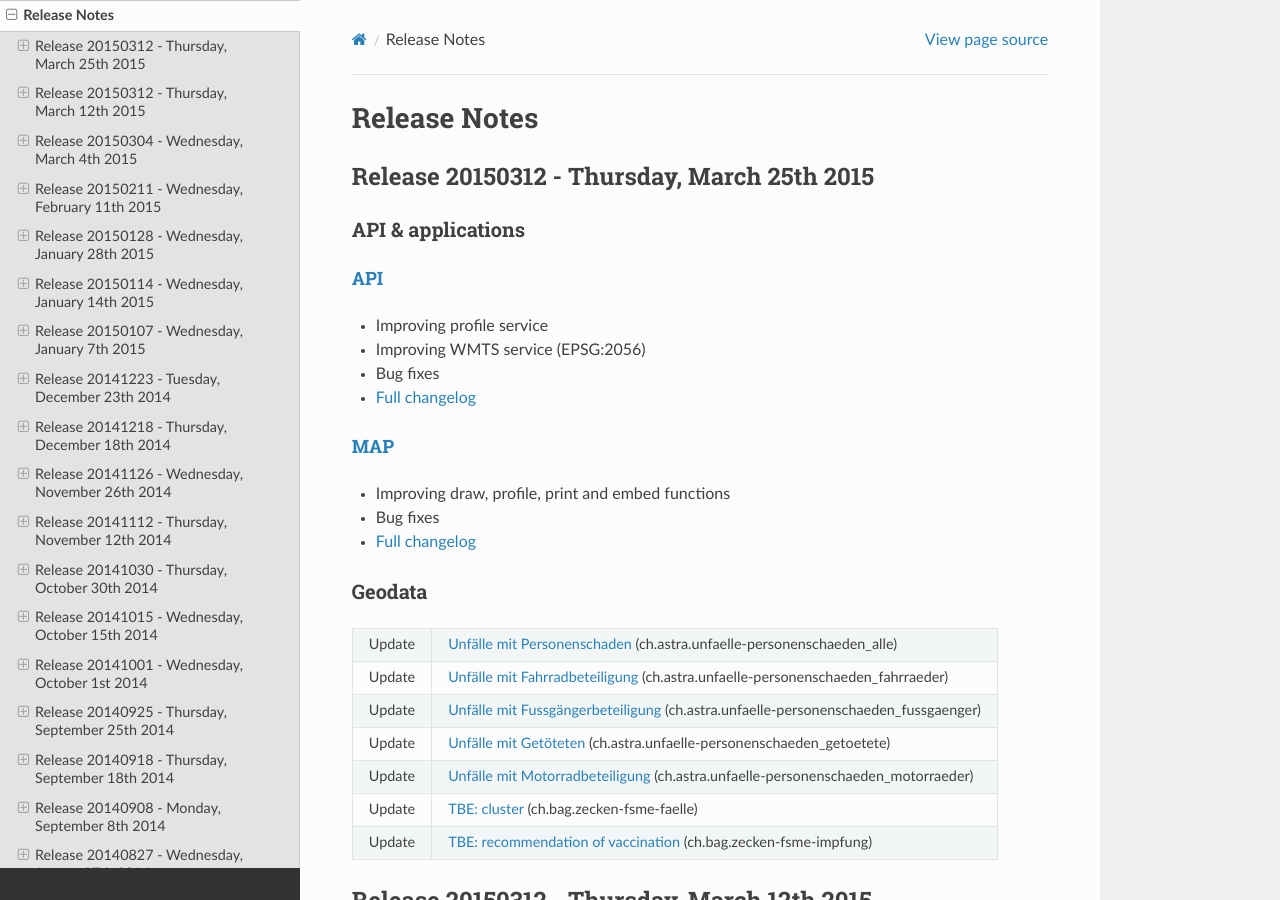
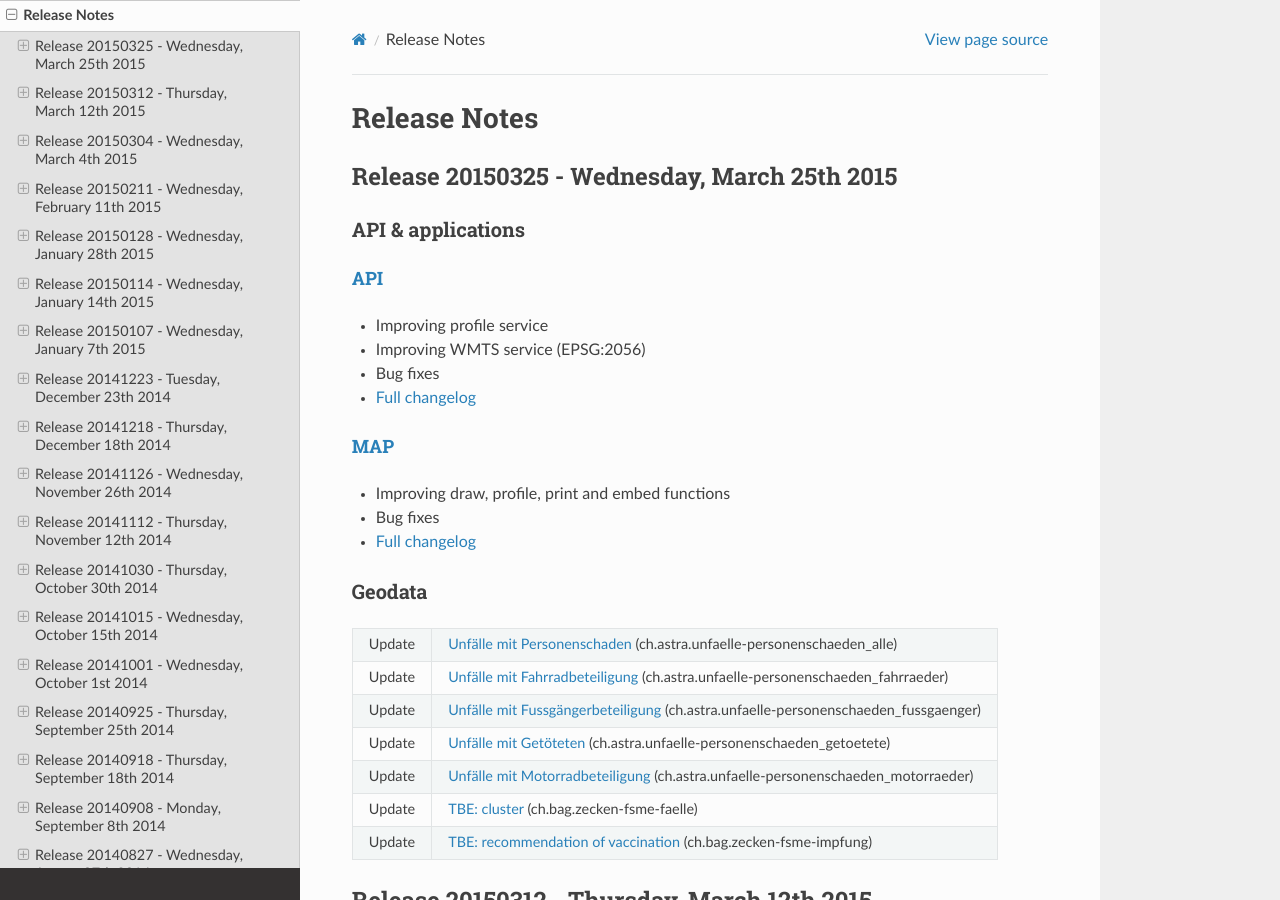
Before and after one commit to swisstopo-test/doc-chsdi3, a Sphinx documentation site: the page built from source/releasenotes/index.rst, in a window 1280 px wide and 900 px high. Built offline with Sphinx 7.4.7 and the Read the Docs theme 2.0.0, drawn with Linux system fonts in a browser that asks for light colours.

Commit message:
release note

```diff
--- a/source/releasenotes/index.rst
+++ b/source/releasenotes/index.rst
@@ -11,7 +11,7 @@ Release Notes
 
 .. _releasenotes_20150325:
 
-Release 20150312 - Thursday, March 25th 2015
+Release 20150325 - Wednesday, March 25th 2015
 ------------------------------------------------
 
 API & applications
```
